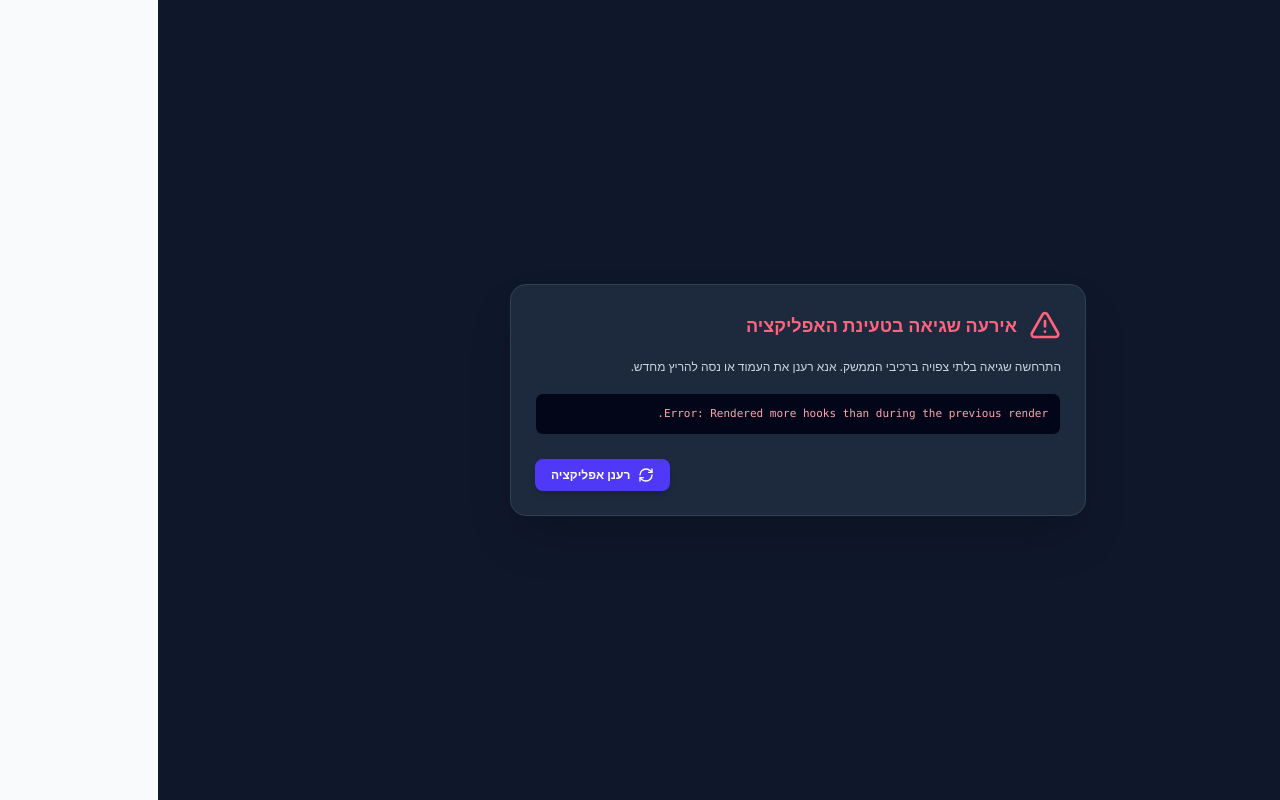
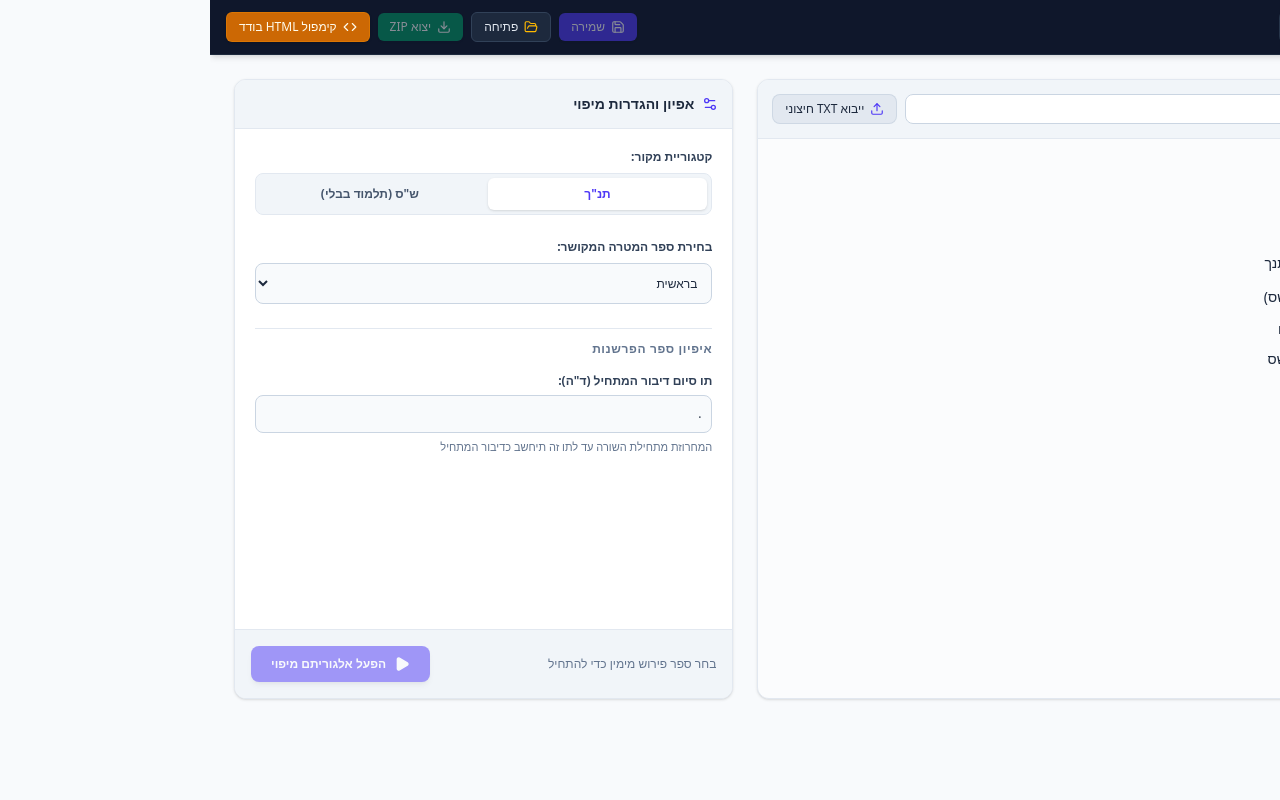
Before and after one commit to crfh1672/otzaria-links-plugin, a React (Vite) app: page / in a window 1280 px wide. Built offline with nearby package versions, Linux system fonts and the light colour scheme.

Commit message:
Update SetupMode.tsx

```diff
--- a/src/components/SetupMode.tsx
+++ b/src/components/SetupMode.tsx
@@ -164,17 +164,16 @@ export const SetupMode: React.FC<SetupModeProps> = ({ onRunAlgorithm }) => {
   const renderTreeNode = (node: BookNode) => {
     const isExpanded = expandedPaths[node.path];
     const hasCategories = node.categories && node.categories.length > 0;
-    const hasBooks = node.books && node.books.length > 0;
 
-    // Filter books based on search query
-    const filteredBooks = useMemo(() => {
-      if (!node.books) return [];
-      if (!searchQuery.trim()) return node.books;
-      const q = searchQuery.toLowerCase();
-      return node.books.filter(b => b.title.toLowerCase().includes(q) || b.bookId.toLowerCase().includes(q));
-    }, [node.books, searchQuery]);
+    // Filter books based on search query without hooks inside recursive calls
+    const q = searchQuery.toLowerCase().trim();
+    const filteredBooks = (!node.books)
+      ? []
+      : (!q)
+      ? node.books
+      : node.books.filter(b => b.title.toLowerCase().includes(q) || b.bookId.toLowerCase().includes(q));
 
-    if (!hasCategories && filteredBooks.length === 0 && searchQuery.trim()) {
+    if (!hasCategories && filteredBooks.length === 0 && q) {
       return null;
     }
 
```
